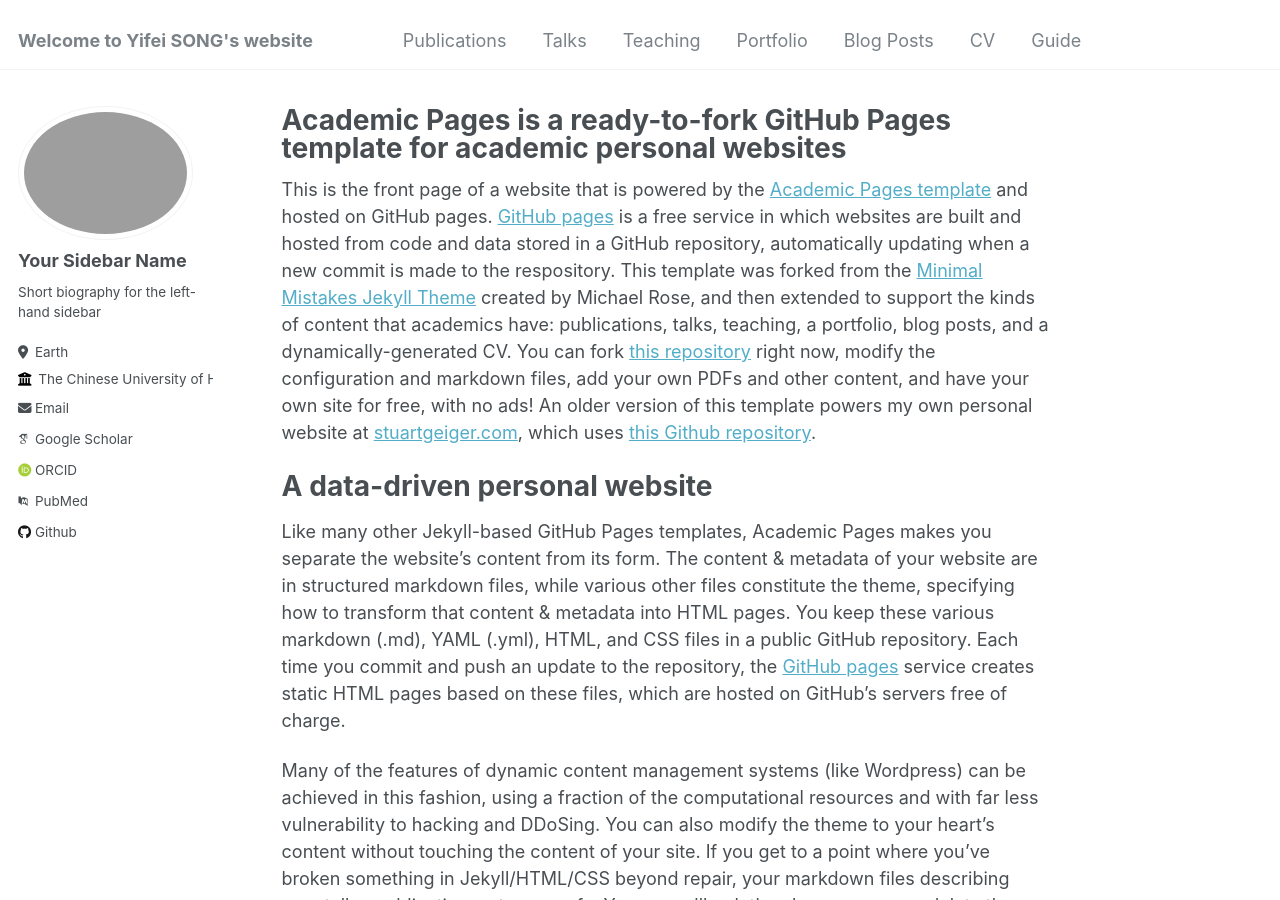
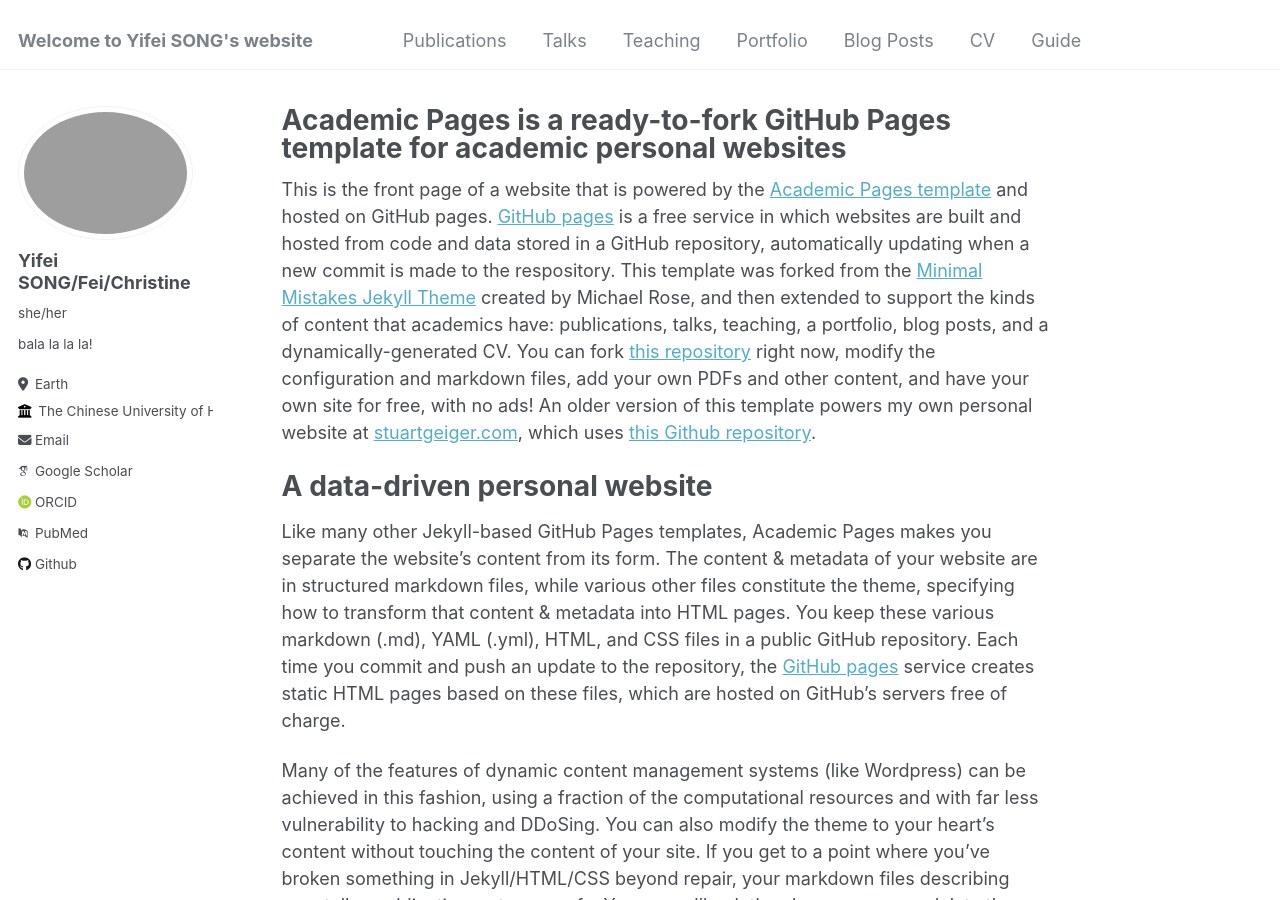
Before and after one commit to HiFei4869/HiFei4869.github.io, a Jekyll site: the page built from _pages/about.md, in a window 1280 px wide and 900 px high. Built offline with Jekyll 4.4.1, drawn with Linux system fonts in a browser that asks for light colours; some web fonts are replaced.

Commit message:
Update _config.yml

```diff
--- a/_config.yml
+++ b/_config.yml
@@ -22,9 +22,9 @@ repository               : "HiFei4869/HiFei4869.github.io"
 author:
   # Biographic information
   avatar           : "profile.png"
-  name             : "Your Sidebar Name"
-  pronouns         : # example: "she/her"
-  bio              : "Short biography for the left-hand sidebar"
+  name             : "Yifei SONG/Fei/Christine"
+  pronouns         : "she/her"# example: "she/her"
+  bio              : "bala la la la!"
   location         : "Earth"
   employer         : "The Chinese University of Hong Kong"
   uri              : # URL
```
